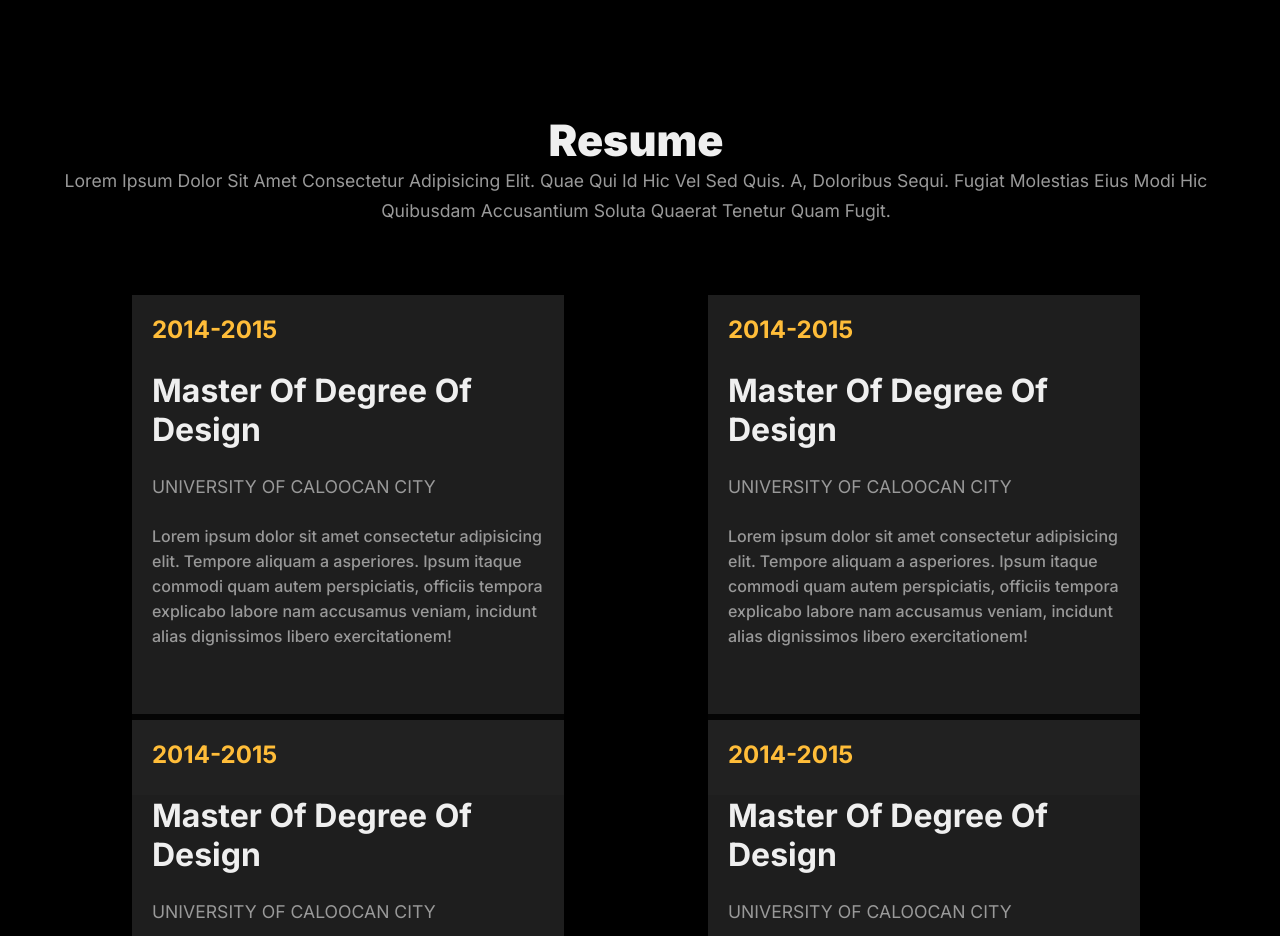
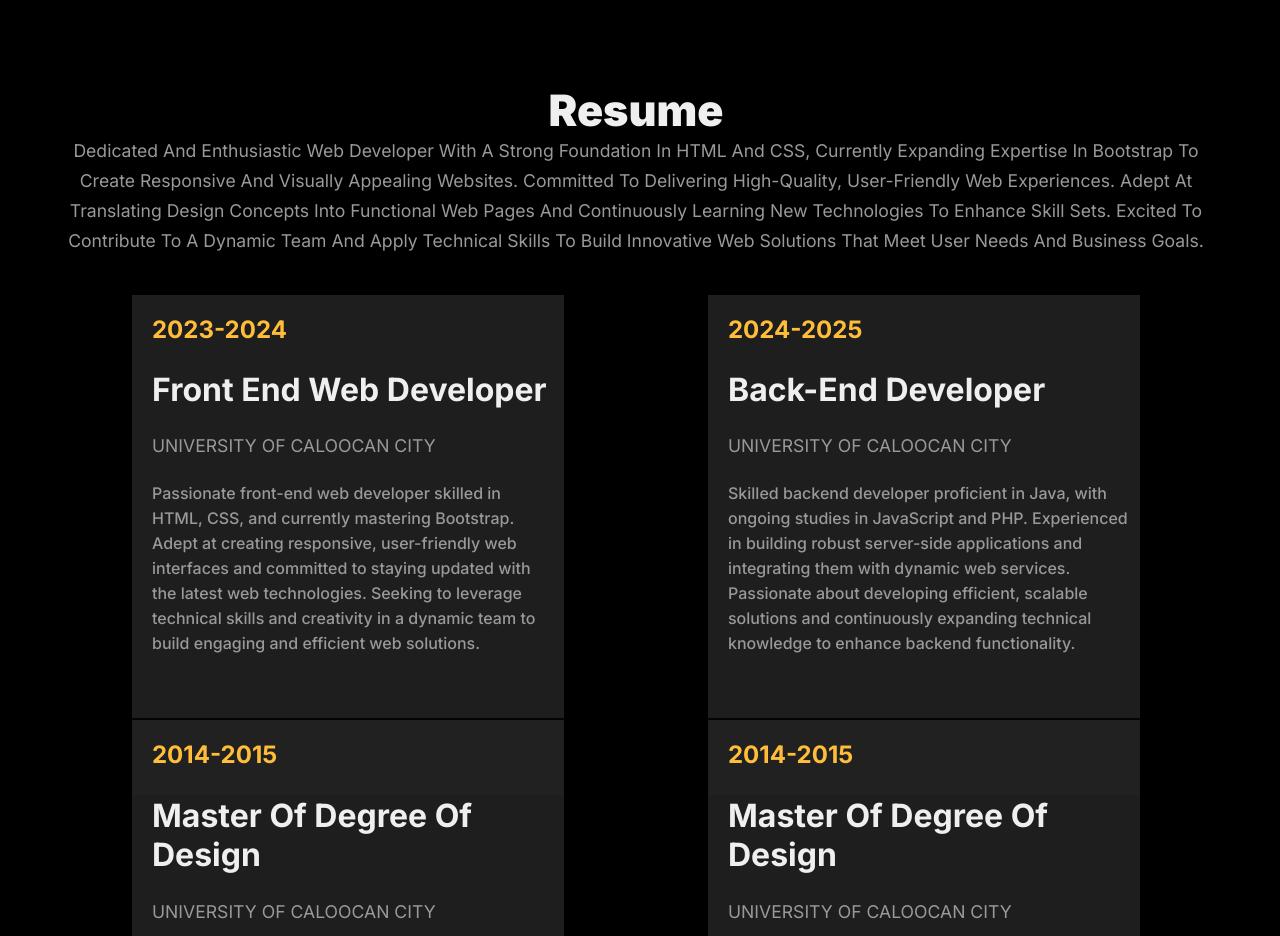
Before and after one commit to philipmathewbobis/Personal-Portfolio, a plain HTML site: page index.html in a window 1280 px wide. Shown: the part 1500-2436 px from the top of the page. Drawn offline with nearby package versions, Linux system fonts and the light colour scheme.

Commit message:
Update info

```diff
--- a/index.html
+++ b/index.html
@@ -15,7 +15,9 @@
     <nav>
         <input type="checkbox" id="sidebar-active">
         <label for="sidebar-active" class="open-sidebar-button">
-            <svg xmlns="http://www.w3.org/2000/svg" height="32px" viewBox="0 -960 960 960" width="32px" fill="#5f6368"><path d="M120-240v-80h720v80H120Zm0-200v-80h720v80H120Zm0-200v-80h720v80H120Z"/></svg>
+            <svg xmlns="http://www.w3.org/2000/svg" height="32px" viewBox="0 -960 960 960" width="32px" fill="#5f6368">
+                <path d="M120-240v-80h720v80H120Zm0-200v-80h720v80H120Zm0-200v-80h720v80H120Z" />
+            </svg>
         </label>
         <div class="logo">
             <h1>philip</h1>
@@ -23,7 +25,11 @@
         <label id="overlay" for="sidebar-active"></label>
         <div class="navbar-links">
             <label for="sidebar-active" class="close-sidebar-button">
-                <svg xmlns="http://www.w3.org/2000/svg" height="32px" viewBox="0 -960 960 960" width="32px" fill="#5f6368"><path d="m256-200-56-56 224-224-224-224 56-56 224 224 224-224 56 56-224 224 224 224-56 56-224-224-224 224Z"/></svg>
+                <svg xmlns="http://www.w3.org/2000/svg" height="32px" viewBox="0 -960 960 960" width="32px"
+                    fill="#5f6368">
+                    <path
+                        d="m256-200-56-56 224-224-224-224 56-56 224 224 224-224 56 56-224 224 224 224-56 56-224-224-224 224Z" />
+                </svg>
             </label>
             <a href="#">home</a>
             <a href="#about-me">about</a>
@@ -94,25 +100,33 @@
                 <h3>resume</h3>
             </div>
             <div class="resume-subtitle">
-                <p>Lorem ipsum dolor sit amet consectetur adipisicing elit. Quae qui id hic vel sed quis. A, doloribus
-                    sequi. Fugiat molestias eius modi hic quibusdam accusantium soluta quaerat tenetur quam fugit.</p>
+                <p>Dedicated and enthusiastic web developer with a strong foundation in HTML and CSS, currently
+                    expanding expertise in Bootstrap to create responsive and visually appealing websites. Committed to
+                    delivering high-quality, user-friendly web experiences. Adept at translating design concepts into
+                    functional web pages and continuously learning new technologies to enhance skill sets. Excited to
+                    contribute to a dynamic team and apply technical skills to build innovative web solutions that meet
+                    user needs and business goals.</p>
             </div>
         </div>
         <div class="resume-container one" data-aos="fade-up" data-aos-duration="5000">
-            <span class="year">2014-2015</span>
-            <h3 class="degree">master of degree of design</h3>
+            <span class="year">2023-2024</span>
+            <h3 class="degree">front end web developer</h3>
             <span class="university">university of caloocan city</span>
-            <span class="description">Lorem ipsum dolor sit amet consectetur adipisicing elit. Tempore aliquam a
-                asperiores. Ipsum itaque commodi quam autem perspiciatis, officiis tempora explicabo labore nam
-                accusamus veniam, incidunt alias dignissimos libero exercitationem!</span>
+            <span class="description">Passionate front-end web developer skilled in HTML, CSS, and currently mastering
+                Bootstrap. Adept at creating responsive, user-friendly web interfaces and committed to staying updated
+                with the latest web technologies. Seeking to leverage technical skills and creativity in a dynamic team
+                to build engaging and efficient web solutions.
+
+            </span>
         </div>
         <div class="resume-container two" data-aos="fade-up" data-aos-duration="2000">
-            <span class="year">2014-2015</span>
-            <h3 class="degree">master of degree of design</h3>
+            <span class="year">2024-2025</span>
+            <h3 class="degree">Back-end developer</h3>
             <span class="university">university of caloocan city</span>
-            <span class="description">Lorem ipsum dolor sit amet consectetur adipisicing elit. Tempore aliquam a
-                asperiores. Ipsum itaque commodi quam autem perspiciatis, officiis tempora explicabo labore nam
-                accusamus veniam, incidunt alias dignissimos libero exercitationem!</span>
+            <span class="description">Skilled backend developer proficient in Java, with ongoing studies in JavaScript
+                and PHP. Experienced in building robust server-side applications and integrating them with dynamic web
+                services. Passionate about developing efficient, scalable solutions and continuously expanding technical
+                knowledge to enhance backend functionality.</span>
         </div>
         <div class="resume-container three" data-aos="fade-up" data-aos-duration="5000">
             <span class="year">2014-2015</span>
```
